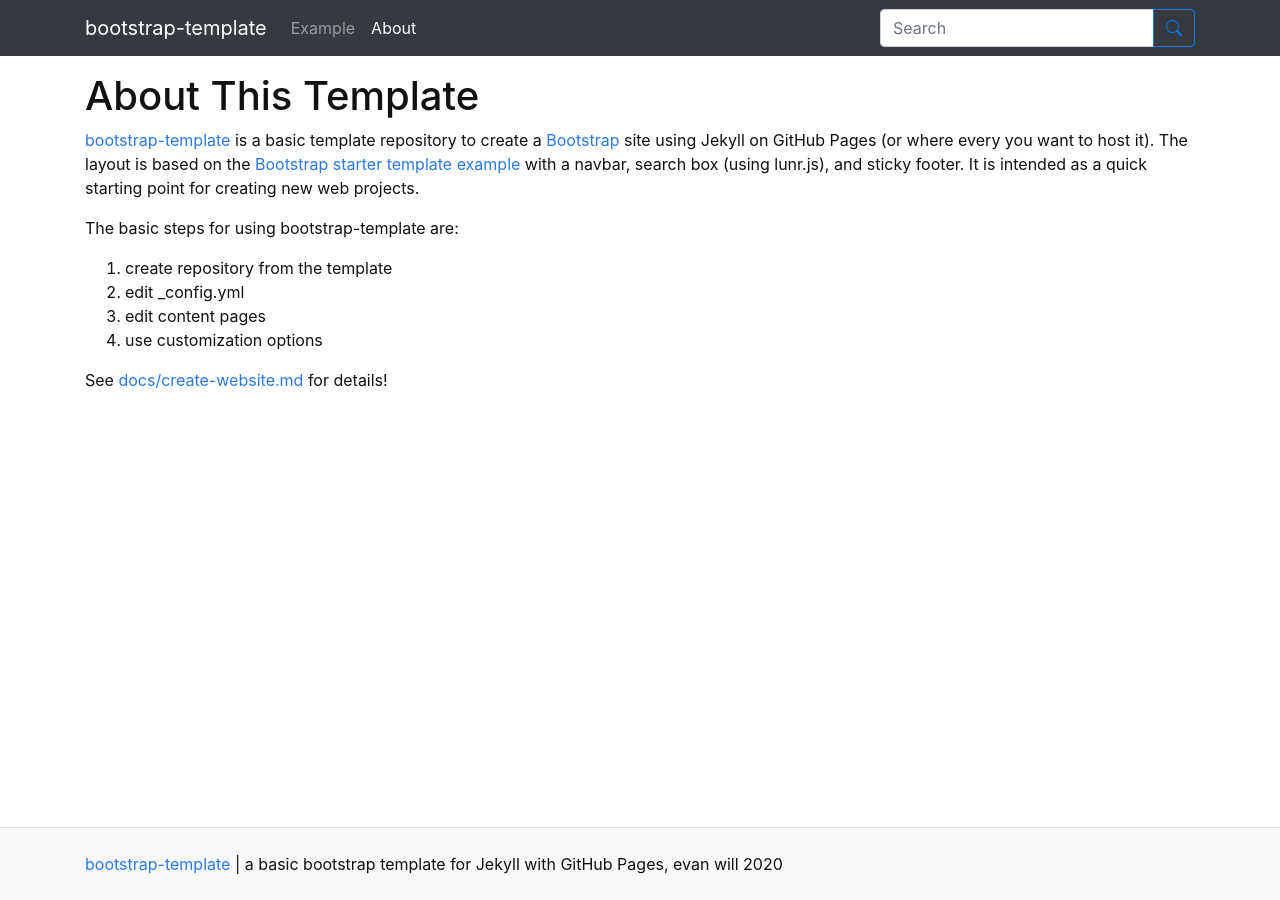
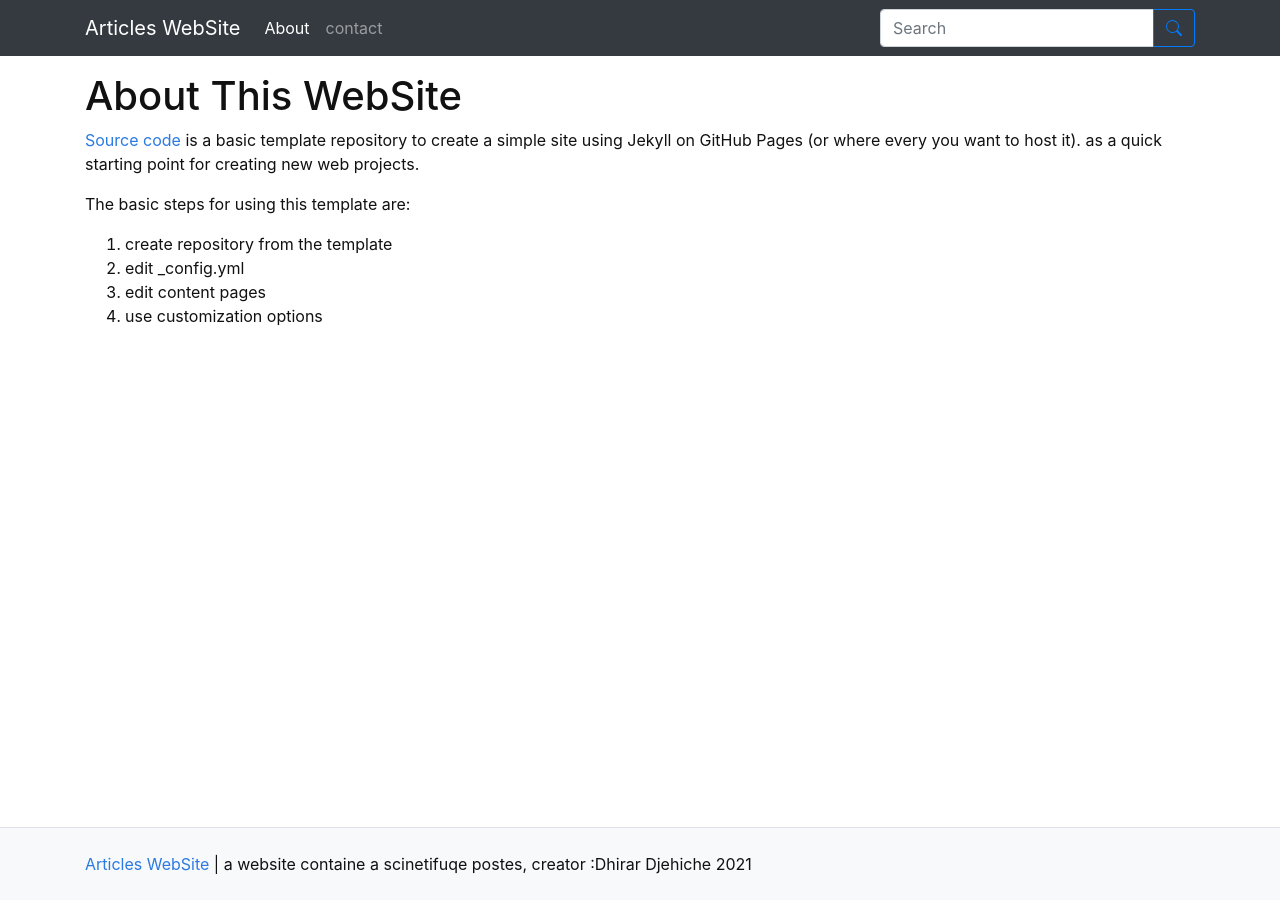
Before and after one commit to djohan-max/postes-web, a Jekyll site: the page built from pages/about.md, in a window 1280 px wide. Built offline with Jekyll 4.4.1, drawn with Linux system fonts in a browser that asks for light colours.

Commit message:
modification un the web

```diff
--- a/_config.yml
+++ b/_config.yml
@@ -1,18 +1,7 @@
-#######
-#
-# bootstrap-template
-# basic bootstrap template for Jekyll with GitHub Pages
-# https://github.com/thecdil/bootstrap-template
-#
-#######
-
-#######
-# SITE SETTINGS
-#
-title: bootstrap-template
-description: "a basic bootstrap template for Jekyll with GitHub Pages"
-year: 2020
-author: evan will
+title: Articles WebSite
+description: "a website containe a scinetifuqe postes"
+year: 2021
+author:  creator :Dhirar Djehiche
 # add search box to navbar, true/false
 search: true
 
@@ -29,7 +18,7 @@ url:
 # baseurl is your github repository's name prefixed with a /
 baseurl:
 # location of code, the full url to your github repository
-source-code: https://github.com/thecdil/bootstrap-template
+source-code:
 
 ##########
 # GOOGLE ANALYTICS [optional!]
--- a/pages/about.md
+++ b/pages/about.md
@@ -1,18 +1,15 @@
 ---
-title: About This Template
+title: About This WebSite
 nav: About
-nav_order: 2
+nav_order: 1
 ---
 
-[bootstrap-template](https://github.com/thecdil/bootstrap-template) is a basic template repository to create a [Bootstrap](https://getbootstrap.com/) site using Jekyll on GitHub Pages (or where every you want to host it).
-The layout is based on the [Bootstrap starter template example](https://getbootstrap.com/docs/4.5/examples/) with a navbar, search box (using lunr.js), and sticky footer.
-It is intended as a quick starting point for creating new web projects.
+[Source code ](https://github.com/djohan-max/postes-web) is a basic template repository to create a simple site using Jekyll on GitHub Pages (or where every you want to host it).
+ as a quick starting point for creating new web projects.
 
-The basic steps for using bootstrap-template are:
+The basic steps for using this template are:
 
 1. create repository from the template
 2. edit _config.yml
 3. edit content pages
 4. use customization options
-
-See [docs/create-website.md](https://github.com/thecdil/bootstrap-template/blob/main/docs/create-website.md) for details!
--- a/pages/example.md
+++ b/pages/contact.md
@@ -1,7 +1,7 @@
 ---
-title: Example Page
-nav: Example
-nav_order: 1
+title: Contact
+nav: contact
+nav_order: 2
 ---
 
 Write pages in Markdown.
```
Also changed, not shown: README.md (+0 -8 lines).
